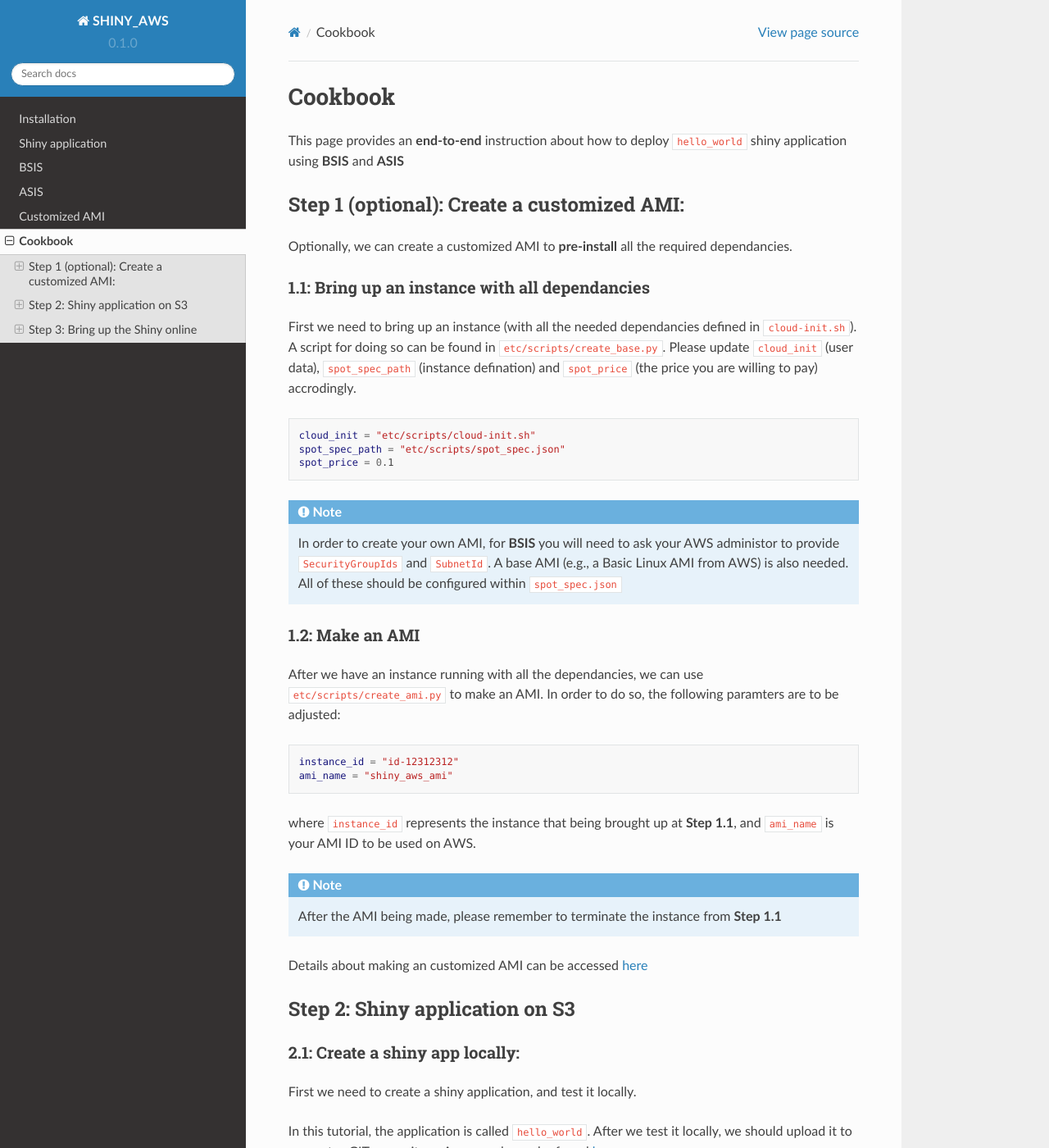
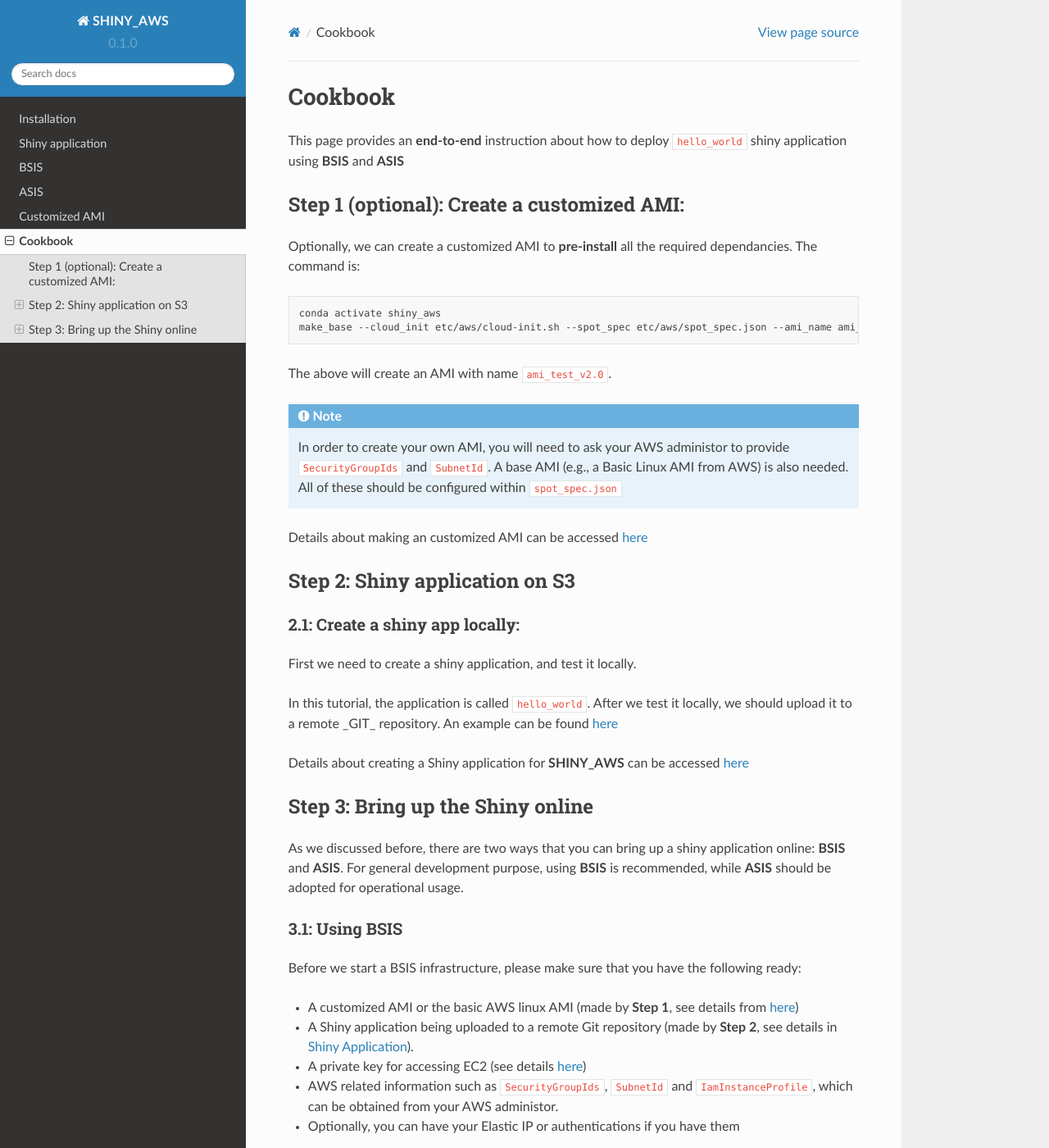
Before and after one commit to jzanetti/shiny_aws, a Sphinx documentation site: the page built from doc/source/Cookbook.rst, in a window 1280 px wide and 1400 px high. Shown: the whole window at 82% size. Built offline with Sphinx 7.4.7 and the Read the Docs theme 2.0.0, drawn with Linux system fonts in a browser that asks for light colours.

Commit message:
update doc

```diff
--- a/doc/source/Cookbook.rst
+++ b/doc/source/Cookbook.rst
@@ -6,40 +6,19 @@ This page provides an **end-to-end** instruction about how to deploy ``hello_wor
 
 Step 1 (optional): Create a customized AMI:
 """""""""
-Optionally, we can create a customized AMI to **pre-install** all the required dependancies.
-
-1.1: Bring up an instance with all dependancies
-***********
-
-First we need to bring up an instance (with all the needed dependancies defined in ``cloud-init.sh``). A script for doing so can be found in ``etc/scripts/create_base.py``.
-Please update ``cloud_init`` (user data), ``spot_spec_path`` (instance defination) and ``spot_price`` (the price you are willing to pay) accrodingly.
+Optionally, we can create a customized AMI to **pre-install** all the required dependancies. The command is:
 
 .. code-block:: bash
 
-    cloud_init = "etc/scripts/cloud-init.sh"
-    spot_spec_path = "etc/scripts/spot_spec.json"
-    spot_price = 0.1
+    conda activate shiny_aws
+    make_base --cloud_init etc/aws/cloud-init.sh --spot_spec etc/aws/spot_spec.json --ami_name ami_test_v2.0 --expected_duration 30 --overwrite_ami
+
+The above will create an AMI with name ``ami_test_v2.0``.
 
 .. note::
 
-    In order to create your own AMI, for **BSIS** you will need to ask your AWS administor to provide ``SecurityGroupIds`` and ``SubnetId``. A base AMI (e.g., a Basic Linux AMI from AWS) is also needed.
+    In order to create your own AMI, you will need to ask your AWS administor to provide ``SecurityGroupIds`` and ``SubnetId``. A base AMI (e.g., a Basic Linux AMI from AWS) is also needed.
     All of these should be configured within ``spot_spec.json``
-
-1.2: Make an AMI
-***********
-
-After we have an instance running with all the dependancies, we can use ``etc/scripts/create_ami.py`` to make an AMI. In order to do so, the following paramters are to be adjusted:
-
-.. code-block:: bash
-
-    instance_id = "id-12312312"
-    ami_name = "shiny_aws_ami"
-
-where ``instance_id`` represents the instance that being brought up at **Step 1.1**, and ``ami_name`` is your AMI ID to be used on AWS.
-
-.. note::
-
-    After the AMI being made, please remember to terminate the instance from **Step 1.1**
 
 Details about making an customized AMI can be accessed `here <https://shiny-aws-doc.readthedocs.io/en/latest/Customized_AMI.html>`_
 
```
Also changed, not shown: doc/source/Customized_AMI.rst (+21 -11 lines).
